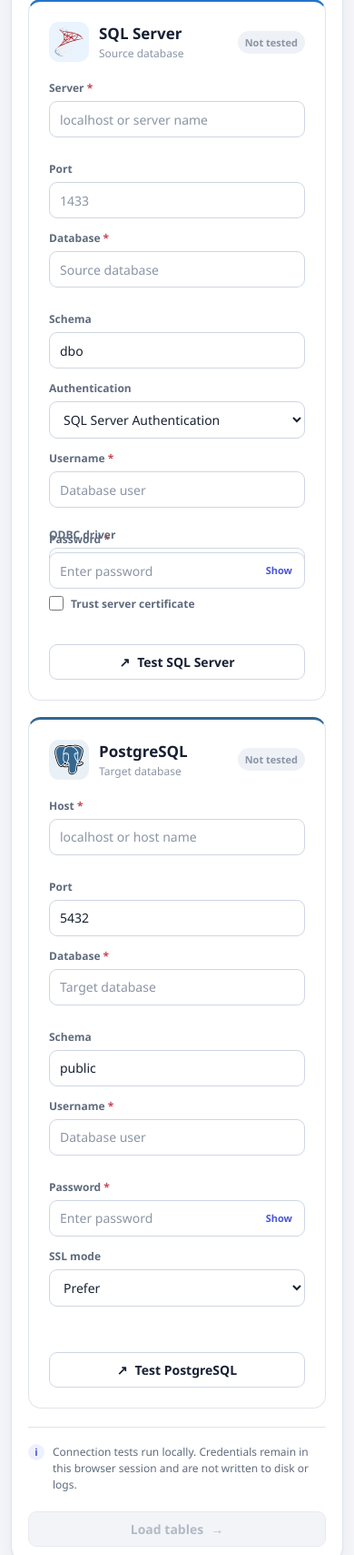
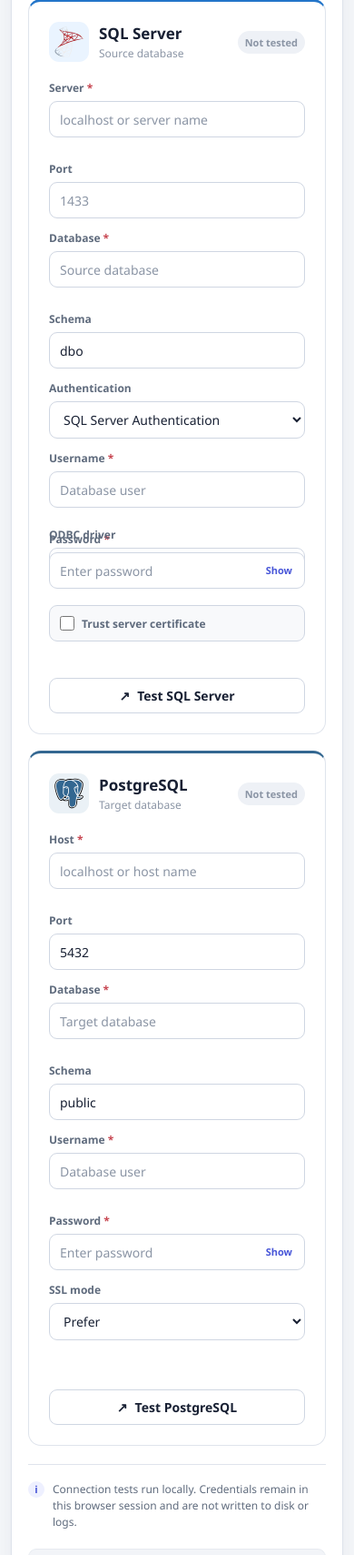
Before and after one commit to karthikeyaguptha/DBDataCompare, a Flask app: page / in a window 390 px wide. Shown: the part 702-2411 px from the top of the page at 91% size. Run offline with Flask 3, Linux system fonts and the light colour scheme; data that the repository does not hold is empty.

Commit message:
feat: polish connection cards and offline icons

```diff
--- a/db_compare/web.py
+++ b/db_compare/web.py
@@ -49,7 +49,7 @@
         {
             "application": "DB Compare Studio",
             "status": "ready",
-            "phase": "v0.7.3-result-feedback-fix",
+            "phase": "v0.7.4-connection-card-polish",
         }
     )
 
--- a/static/css/styles.css
+++ b/static/css/styles.css
@@ -476,6 +476,8 @@
 }
 
 .connection-card {
+    display: flex;
+    flex-direction: column;
     overflow: hidden;
     padding: 22px;
     border: 1px solid var(--line);
@@ -486,6 +488,12 @@
 .connection-card:focus-within {
     border-color: #b8c0f7;
     box-shadow: 0 0 0 3px var(--primary-soft);
+}
+
+.connection-card form {
+    display: flex;
+    flex: 1;
+    flex-direction: column;
 }
 
 .sql-card {
@@ -662,10 +670,81 @@
 }
 
 .form-feedback {
+    display: flex;
+    min-height: 36px;
+    align-items: center;
+    gap: 8px;
+    margin: 0 0 9px;
+    padding: 8px 10px;
+    border: 1px solid transparent;
+    border-radius: var(--radius-sm);
+    font-size: 12px;
+    font-weight: 600;
+    line-height: 1.4;
+}
+
+.form-feedback:empty {
     min-height: 18px;
-    margin: 0 0 5px;
+    padding: 0;
+}
+
+.form-feedback::before {
+    display: grid;
+    width: 17px;
+    height: 17px;
+    flex: 0 0 17px;
+    place-items: center;
+    border-radius: 50%;
+    font-size: 11px;
+    font-weight: 800;
+}
+
+.form-feedback.success {
+    border-color: color-mix(in srgb, var(--success) 28%, transparent);
+    background: var(--success-soft);
+    color: var(--success);
+}
+
+.form-feedback.success::before {
+    content: "✓";
+    background: var(--success);
+    color: var(--surface);
+}
+
+.form-feedback.error {
+    border-color: color-mix(in srgb, var(--danger) 28%, transparent);
+    background: var(--danger-soft);
     color: var(--danger);
-    font-size: 12px;
+}
+
+.form-feedback.error::before {
+    content: "!";
+    background: var(--danger);
+    color: var(--surface);
+}
+
+.form-feedback.warning {
+    border-color: color-mix(in srgb, var(--warning) 30%, transparent);
+    background: var(--warning-soft);
+    color: var(--warning);
+}
+
+.form-feedback.warning::before {
+    content: "!";
+    background: var(--warning);
+    color: var(--surface);
+}
+
+.form-feedback.neutral:not(:empty) {
+    border-color: var(--line);
+    background: var(--surface-muted);
+    color: var(--ink-soft);
+}
+
+.form-feedback.neutral:not(:empty)::before {
+    content: "i";
+    background: var(--surface-strong);
+    color: var(--ink-soft);
 }
 
 .button {
@@ -745,6 +824,7 @@
 
 .test-button {
     width: 100%;
+    margin-top: auto;
 }
 
 .button.is-loading {
@@ -756,8 +836,21 @@
     font-size: 14px;
 }
 
+.connection-options-row {
+    align-items: end;
+}
+
+.connection-options-row select {
+    margin-bottom: 13px;
+}
+
 .trust-certificate {
-    margin: -2px 0 13px;
+    min-height: 40px;
+    margin: 0 0 13px;
+    padding: 9px 11px;
+    border: 1px solid var(--line-strong);
+    border-radius: var(--radius-sm);
+    background: var(--surface-muted);
 }
 
 .connection-actions {
@@ -1757,6 +1850,16 @@
     }
 }
 
+@media (max-width: 560px) {
+    .connection-options-row {
+        grid-template-columns: 1fr;
+    }
+
+    .trust-certificate {
+        margin-top: -4px;
+    }
+}
+
 @media (max-width: 680px) {
     .topbar {
         padding-inline: 18px;
--- a/static/js/app.js
+++ b/static/js/app.js
@@ -144,7 +144,7 @@
     const feedback = document.querySelector(`#${prefix}Feedback`);
     const badge = document.querySelector(`#${prefix}State`);
     feedback.textContent = message;
-    feedback.style.color = kind === "success" ? "var(--success)" : "var(--danger)";
+    feedback.className = `form-feedback ${kind}`;
     badge.textContent = kind === "success" ? "Connected" : "Connection failed";
     badge.className = `connection-state ${kind}`;
 }
@@ -248,7 +248,7 @@
         badge.textContent = "Not tested";
         badge.className = "connection-state neutral";
         feedback.textContent = "Enter the password, then test this connection.";
-        feedback.style.color = "var(--ink-faint)";
+        feedback.className = "form-feedback neutral";
     });
     elements.loadTablesButton.disabled = true;
     lockTables();
@@ -310,7 +310,10 @@
         });
         state[`${prefix}Validated`] = true;
         state[`${prefix}Signature`] = safeSignature(config);
-        showFeedback(prefix, result.message, "success");
+        const successMessage = prefix === "sql"
+            ? "SQL Server connection verified successfully."
+            : "PostgreSQL connection verified successfully.";
+        showFeedback(prefix, successMessage, "success");
         addLog("READY", result.message);
         updateConnectionState();
     } catch (error) {
@@ -347,7 +350,7 @@
     const feedback = document.querySelector(`#${prefix}Feedback`);
     const badge = document.querySelector(`#${prefix}State`);
     feedback.textContent = "Details changed. Test this connection again.";
-    feedback.style.color = "var(--warning)";
+    feedback.className = "form-feedback warning";
     badge.textContent = "Changed";
     badge.className = "connection-state neutral";
     elements.loadTablesButton.disabled = true;
--- a/templates/index.html
+++ b/templates/index.html
@@ -145,6 +145,7 @@
                             </div>
                         </div>
 
+                        <div class="field-row connection-options-row">
                             <label class="driver-field">
                                 <span>ODBC driver</span>
                                 <select name="driver">
@@ -152,13 +153,13 @@
                                     <option>ODBC Driver 17 for SQL Server</option>
                                 </select>
                             </label>
-
                             <label class="check-label trust-certificate">
                                 <input type="checkbox" name="trust_server_certificate">
                                 <span>Trust server certificate</span>
                             </label>
+                        </div>
 
-                        <div class="form-feedback" id="sqlFeedback" aria-live="polite"></div>
+                        <div class="form-feedback neutral" id="sqlFeedback" aria-live="polite"></div>
                         <button class="button secondary test-button" type="submit">
                             <span class="button-icon" aria-hidden="true">↗</span>
                             Test SQL Server
@@ -227,7 +228,7 @@
                             <div class="field-spacer" aria-hidden="true"></div>
                         </div>
 
-                        <div class="form-feedback" id="pgFeedback" aria-live="polite"></div>
+                        <div class="form-feedback neutral" id="pgFeedback" aria-live="polite"></div>
                         <button class="button secondary test-button" type="submit">
                             <span class="button-icon" aria-hidden="true">↗</span>
                             Test PostgreSQL
@@ -505,7 +506,7 @@
     </button>
 
     <footer class="footer">
-        <span>DB Compare Studio <b>v0.7.3</b></span>
+        <span>DB Compare Studio <b>v0.7.4</b></span>
         <span>Local access only · <code>127.0.0.1</code> · No credentials stored</span>
     </footer>
 </body>
```
Also changed, not shown: tests/test_web.py (+26 -3 lines), README.md. Lines whose indentation alone changed are shown as unchanged.
